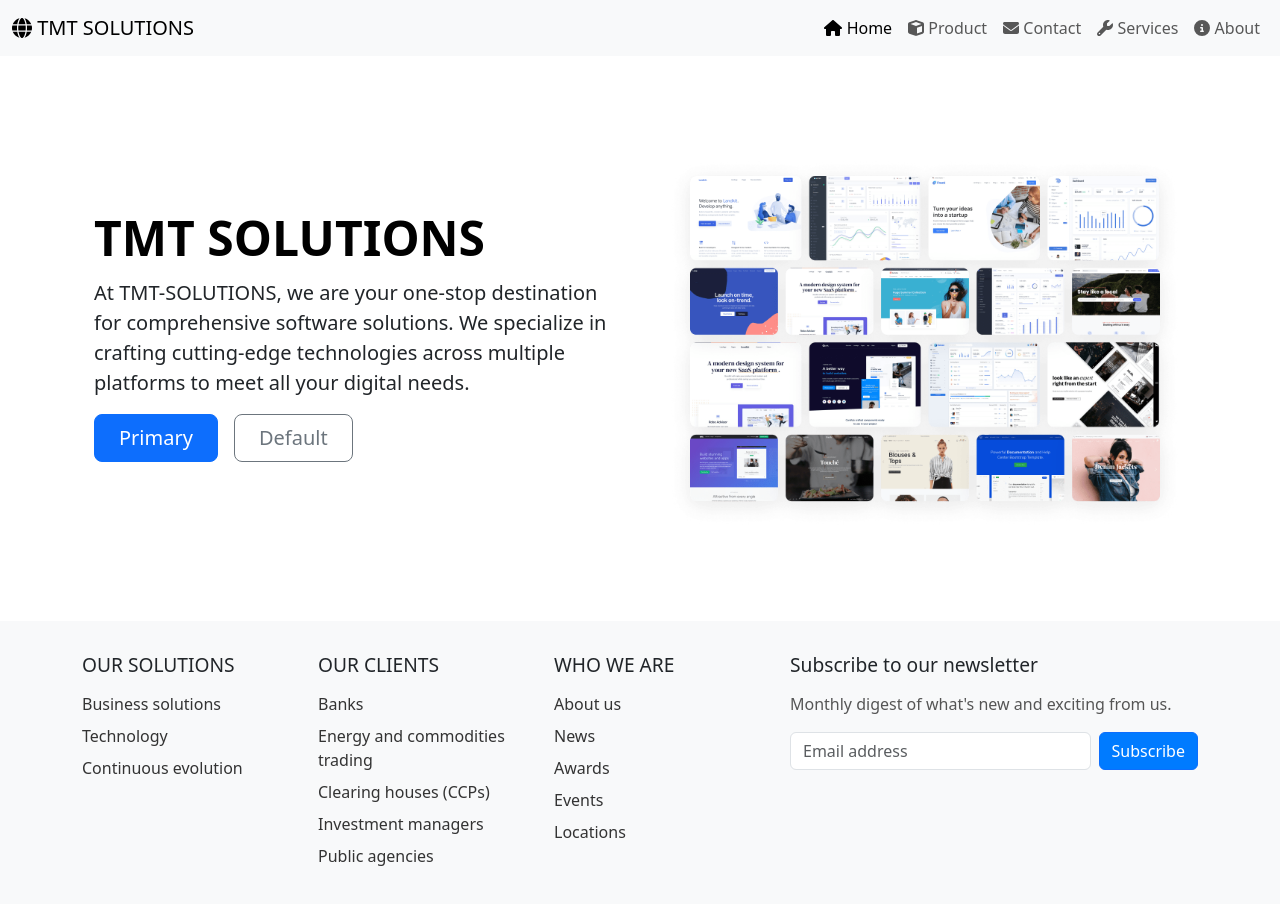
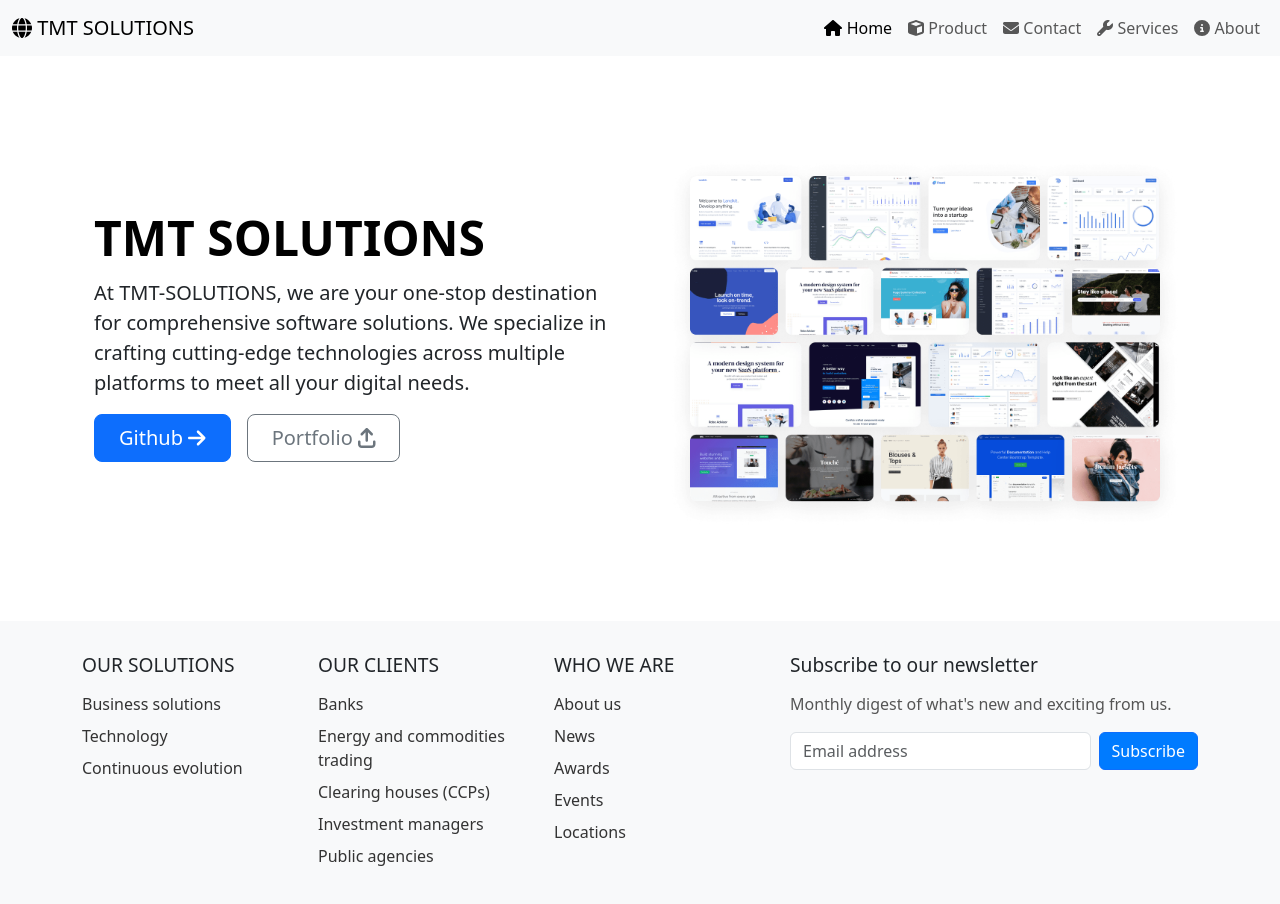
Before and after one commit to tonykalalian/TMT-SOLUTIONS, a React (Create React App) app: page / in a window 1280 px wide. Shown: the top 904 px of the page. Built offline with nearby package versions, Linux system fonts and the light colour scheme.

Commit message:
SOWLUTIONS

```diff
--- a/src/pages/HomePage.jsx
+++ b/src/pages/HomePage.jsx
@@ -1,5 +1,10 @@
 import React from "react";
 import BTheme from "../assets/bootstrap-themes.png";
+import { FontAwesomeIcon } from "@fortawesome/react-fontawesome";
+import {
+  faArrowRight,
+  faArrowUpFromBracket,
+} from "@fortawesome/free-solid-svg-icons";
 const HomePage = () => {
   return (
     <div className="container col-xxl-8 px-4 py-5">
@@ -29,13 +34,13 @@
               type="button"
               className="btn btn-primary btn-lg px-4 me-md-2"
             >
-              Primary
+              Github <FontAwesomeIcon icon={faArrowRight} />
             </button>
             <button
               type="button"
               className="btn btn-outline-secondary btn-lg px-4"
             >
-              Default
+              Portfolio <FontAwesomeIcon icon={faArrowUpFromBracket} />
             </button>
           </div>
         </div>
```
